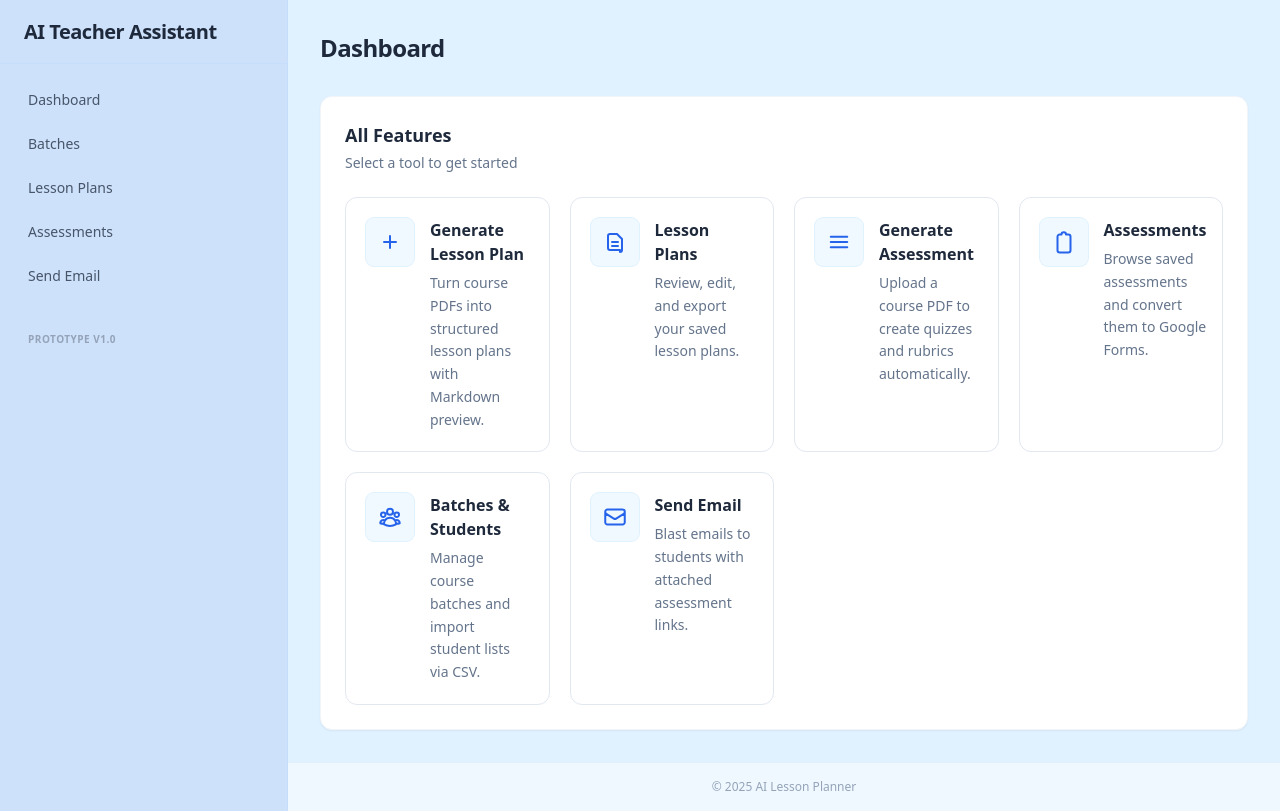
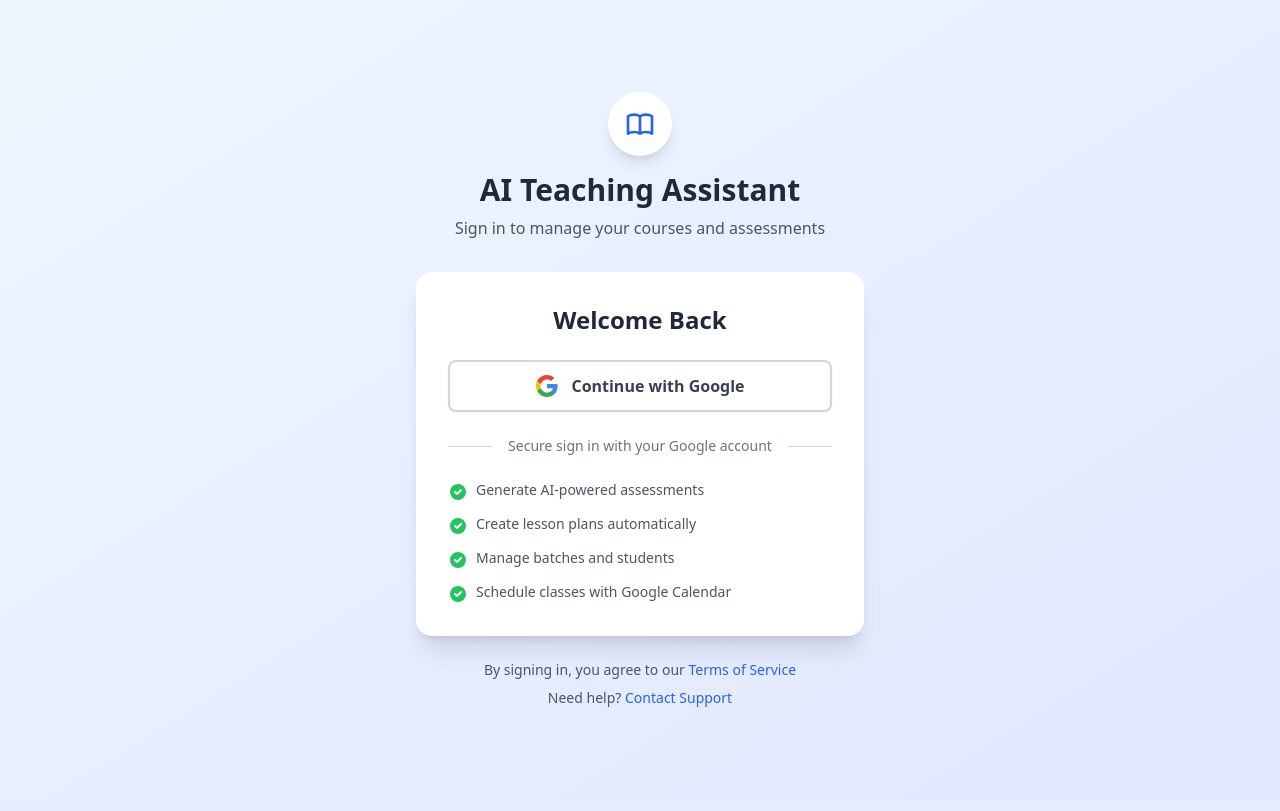
Before and after one commit to Timmythaw/ai-teacher-assistant, a Flask app: page / in a window 1280 px wide. Run offline with Flask 3, Linux system fonts and the light colour scheme; some libraries are stand-ins or nearby versions.

Commit message:
Login Route

```diff
--- a/routes/auth_routes.py
+++ b/routes/auth_routes.py
@@ -10,6 +10,8 @@ from google.oauth2 import id_token
 from google_auth_oauthlib.flow import Flow
 import google.auth.transport.requests
 from utils.supabase_auth import ensure_user_exists_in_db, get_current_user
+from flask import Blueprint, session, abort, redirect, request, url_for, jsonify, render_template
+from google.oauth2 import id_token
 
 auth_bp = Blueprint("auth", __name__)
 
@@ -48,11 +50,26 @@ def get_flow():
     return flow
 
 
+# routes/auth_routes.py
+
 @auth_bp.route("/login")
 def login():
     """
-    Initiate Google OAuth login
-    Redirects to Google's authorization page
+    Render the Login Page.
+    """
+    # If already logged in, redirect to dashboard
+    if get_current_user():
+        return redirect(url_for("main.index"))
+
+    # Just show the HTML page
+    return render_template("login.html")
+
+
+@auth_bp.route("/google")
+def google_login():
+    """
+    Initiate Google OAuth flow.
+    This is called when the user clicks "Continue with Google"
     """
     # If already logged in, redirect to dashboard
     if get_current_user():
@@ -68,6 +85,10 @@ def login():
     session["state"] = state
 
     return redirect(authorization_url)
+
+# ... keep callback, logout, me, and check-google-permissions as they were ...
+
+# You can remove the @auth_bp.route("/verify") function as /login now does this job.
 
 
 @auth_bp.route("/callback")
@@ -103,6 +124,7 @@ def callback():
         session["name"] = id_info.get("name")
         session["email"] = id_info.get("email")
         session["picture"] = id_info.get("picture")
+        session.permanent = True  # <--- Tells browser to keep you logged in
 
         # Store Google OAuth credentials for API access
         session["credentials"] = {
@@ -192,25 +214,25 @@ def get_me():
     )
 
 
-@auth_bp.route("/verify")
-def verify():
-    """
-    Quick endpoint to verify if user is authenticated
-    Used for health checks or quick auth status
+# @auth_bp.route("/verify")
+# def verify():
+#     """
+#     Quick endpoint to verify if user is authenticated
+#     Used for health checks or quick auth status
 
-    Returns:
-        JSON with authenticated status
-    """
-    user = get_current_user()
-    has_credentials = session.get("credentials") is not None
+#     Returns:
+#         JSON with authenticated status
+#     """
+#     user = get_current_user()
+#     has_credentials = session.get("credentials") is not None
 
-    return jsonify(
-        {
-            "authenticated": user is not None,
-            "user_id": user["id"] if user else None,
-            "has_google_credentials": has_credentials,
-        }
-    )
+#     return jsonify(
+#         {
+#             "authenticated": user is not None,
+#             "user_id": user["id"] if user else None,
+#             "has_google_credentials": has_credentials,
+#         }
+#     )
 
 
 @auth_bp.route("/check-google-permissions")
--- a/routes/main_routes.py
+++ b/routes/main_routes.py
@@ -1,13 +1,26 @@
 from flask import Blueprint, render_template, g
 from utils.db import test_user_context
 from utils.supabase_auth import verify_rls_working, login_required
+from utils.supabase_auth import get_current_user
 
 main_bp = Blueprint('main', __name__)
+
+# @main_bp.route('/',  methods=['GET'])
+# def index():
+#     """Render the main index page."""
+#     return render_template('login.html')
 
 @main_bp.route('/',  methods=['GET'])
 def index():
     """Render the main index page."""
-    return render_template('index.html')
+    user = get_current_user()
+
+    # 1. If user is logged in, show the Dashboard
+    if user:
+        return render_template('index.html', user=user)
+
+    # 2. If NOT logged in, show Login page
+    return render_template('login.html')
 
 @main_bp.route('/test-rls')
 @login_required
--- a/templates/login.html
+++ b/templates/login.html
@@ -1,5 +1,6 @@
 <!DOCTYPE html>
 <html lang="en">
+
 <head>
     <meta charset="UTF-8">
     <meta name="viewport" content="width=device-width, initial-scale=1.0">
@@ -22,6 +23,7 @@
         }
     </script>
 </head>
+
 <body class="bg-gradient-to-br from-blue-50 to-indigo-100 min-h-screen flex items-center justify-center p-4">
 
     <div class="max-w-md w-full">
@@ -29,7 +31,9 @@
         <div class="text-center mb-8">
             <div class="inline-flex items-center justify-center w-16 h-16 bg-white rounded-full shadow-lg mb-4">
                 <svg class="w-8 h-8 text-blue-600" fill="none" stroke="currentColor" viewBox="0 0 24 24">
-                    <path stroke-linecap="round" stroke-linejoin="round" stroke-width="2" d="M12 6.253v13m0-13C10.832 5.477 9.246 5 7.5 5S4.168 5.477 3 6.253v13C4.168 18.477 5.754 18 7.5 18s3.332.477 4.5 1.253m0-13C13.168 5.477 14.754 5 16.5 5c1.747 0 3.332.477 4.5 1.253v13C19.832 18.477 18.247 18 16.5 18c-1.746 0-3.332.477-4.5 1.253"></path>
+                    <path stroke-linecap="round" stroke-linejoin="round" stroke-width="2"
+                        d="M12 6.253v13m0-13C10.832 5.477 9.246 5 7.5 5S4.168 5.477 3 6.253v13C4.168 18.477 5.754 18 7.5 18s3.332.477 4.5 1.253m0-13C13.168 5.477 14.754 5 16.5 5c1.747 0 3.332.477 4.5 1.253v13C19.832 18.477 18.247 18 16.5 18c-1.746 0-3.332.477-4.5 1.253">
+                    </path>
                 </svg>
             </div>
             <h1 class="text-3xl font-bold text-gray-800 mb-2">AI Teaching Assistant</h1>
@@ -41,14 +45,18 @@
             <h2 class="text-2xl font-semibold text-gray-800 mb-6 text-center">Welcome Back</h2>
 
             <!-- Google Sign In Button -->
-            <a href="{{ url_for('auth.login') }}"
-               class="flex items-center justify-center gap-3 w-full bg-white border-2 border-gray-300 hover:border-gray-400 hover:bg-gray-50 text-gray-700 font-semibold py-3 px-4 rounded-lg transition duration-200 shadow-sm hover:shadow-md">
-                <!-- Google Icon -->
+
+            <a href="{{ url_for('auth.google_login') }}"
+                class="flex items-center justify-center gap-3 w-full bg-white border-2 border-gray-300 hover:border-gray-400 hover:bg-gray-50 text-gray-700 font-semibold py-3 px-4 rounded-lg transition duration-200 shadow-sm hover:shadow-md">
                 <svg class="w-6 h-6" viewBox="0 0 24 24">
-                    <path fill="#4285F4" d="M22.56 12.25c0-.78-.07-1.53-.2-2.25H12v4.26h5.92c-.26 1.37-1.04 2.53-2.21 3.31v2.77h3.57c2.08-1.92 3.28-4.74 3.28-8.09z"/>
-                    <path fill="#34A853" d="M12 23c2.97 0 5.46-.98 7.28-2.66l-3.57-2.77c-.98.66-2.23 1.06-3.71 1.06-2.86 0-5.29-1.93-6.16-4.53H2.18v2.84C3.99 20.53 7.7 23 12 23z"/>
-                    <path fill="#FBBC05" d="M5.84 14.09c-.22-.66-.35-1.36-.35-2.09s.13-1.43.35-2.09V7.07H2.18C1.43 8.55 1 10.22 1 12s.43 3.45 1.18 4.93l2.85-2.22.81-.62z"/>
-                    <path fill="#EA4335" d="M12 5.38c1.62 0 3.06.56 4.21 1.64l3.15-3.15C17.45 2.09 14.97 1 12 1 7.7 1 3.99 3.47 2.18 7.07l3.66 2.84c.87-2.6 3.3-4.53 6.16-4.53z"/>
+                    <path fill="#4285F4"
+                        d="M22.56 12.25c0-.78-.07-1.53-.2-2.25H12v4.26h5.92c-.26 1.37-1.04 2.53-2.21 3.31v2.77h3.57c2.08-1.92 3.28-4.74 3.28-8.09z" />
+                    <path fill="#34A853"
+                        d="M12 23c2.97 0 5.46-.98 7.28-2.66l-3.57-2.77c-.98.66-2.23 1.06-3.71 1.06-2.86 0-5.29-1.93-6.16-4.53H2.18v2.84C3.99 20.53 7.7 23 12 23z" />
+                    <path fill="#FBBC05"
+                        d="M5.84 14.09c-.22-.66-.35-1.36-.35-2.09s.13-1.43.35-2.09V7.07H2.18C1.43 8.55 1 10.22 1 12s.43 3.45 1.18 4.93l2.85-2.22.81-.62z" />
+                    <path fill="#EA4335"
+                        d="M12 5.38c1.62 0 3.06.56 4.21 1.64l3.15-3.15C17.45 2.09 14.97 1 12 1 7.7 1 3.99 3.47 2.18 7.07l3.66 2.84c.87-2.6 3.3-4.53 6.16-4.53z" />
                 </svg>
                 <span>Continue with Google</span>
             </a>
@@ -67,25 +75,33 @@
             <div class="space-y-3 text-sm text-gray-600">
                 <div class="flex items-start gap-2">
                     <svg class="w-5 h-5 text-green-500 flex-shrink-0 mt-0.5" fill="currentColor" viewBox="0 0 20 20">
-                        <path fill-rule="evenodd" d="M10 18a8 8 0 100-16 8 8 0 000 16zm3.707-9.293a1 1 0 00-1.414-1.414L9 10.586 7.707 9.293a1 1 0 00-1.414 1.414l2 2a1 1 0 001.414 0l4-4z" clip-rule="evenodd"/>
+                        <path fill-rule="evenodd"
+                            d="M10 18a8 8 0 100-16 8 8 0 000 16zm3.707-9.293a1 1 0 00-1.414-1.414L9 10.586 7.707 9.293a1 1 0 00-1.414 1.414l2 2a1 1 0 001.414 0l4-4z"
+                            clip-rule="evenodd" />
                     </svg>
                     <span>Generate AI-powered assessments</span>
                 </div>
                 <div class="flex items-start gap-2">
                     <svg class="w-5 h-5 text-green-500 flex-shrink-0 mt-0.5" fill="currentColor" viewBox="0 0 20 20">
-                        <path fill-rule="evenodd" d="M10 18a8 8 0 100-16 8 8 0 000 16zm3.707-9.293a1 1 0 00-1.414-1.414L9 10.586 7.707 9.293a1 1 0 00-1.414 1.414l2 2a1 1 0 001.414 0l4-4z" clip-rule="evenodd"/>
+                        <path fill-rule="evenodd"
+                            d="M10 18a8 8 0 100-16 8 8 0 000 16zm3.707-9.293a1 1 0 00-1.414-1.414L9 10.586 7.707 9.293a1 1 0 00-1.414 1.414l2 2a1 1 0 001.414 0l4-4z"
+                            clip-rule="evenodd" />
                     </svg>
                     <span>Create lesson plans automatically</span>
                 </div>
                 <div class="flex items-start gap-2">
                     <svg class="w-5 h-5 text-green-500 flex-shrink-0 mt-0.5" fill="currentColor" viewBox="0 0 20 20">
-                        <path fill-rule="evenodd" d="M10 18a8 8 0 100-16 8 8 0 000 16zm3.707-9.293a1 1 0 00-1.414-1.414L9 10.586 7.707 9.293a1 1 0 00-1.414 1.414l2 2a1 1 0 001.414 0l4-4z" clip-rule="evenodd"/>
+                        <path fill-rule="evenodd"
+                            d="M10 18a8 8 0 100-16 8 8 0 000 16zm3.707-9.293a1 1 0 00-1.414-1.414L9 10.586 7.707 9.293a1 1 0 00-1.414 1.414l2 2a1 1 0 001.414 0l4-4z"
+                            clip-rule="evenodd" />
                     </svg>
                     <span>Manage batches and students</span>
                 </div>
                 <div class="flex items-start gap-2">
                     <svg class="w-5 h-5 text-green-500 flex-shrink-0 mt-0.5" fill="currentColor" viewBox="0 0 20 20">
-                        <path fill-rule="evenodd" d="M10 18a8 8 0 100-16 8 8 0 000 16zm3.707-9.293a1 1 0 00-1.414-1.414L9 10.586 7.707 9.293a1 1 0 00-1.414 1.414l2 2a1 1 0 001.414 0l4-4z" clip-rule="evenodd"/>
+                        <path fill-rule="evenodd"
+                            d="M10 18a8 8 0 100-16 8 8 0 000 16zm3.707-9.293a1 1 0 00-1.414-1.414L9 10.586 7.707 9.293a1 1 0 00-1.414 1.414l2 2a1 1 0 001.414 0l4-4z"
+                            clip-rule="evenodd" />
                     </svg>
                     <span>Schedule classes with Google Calendar</span>
                 </div>
@@ -94,10 +110,12 @@
 
         <!-- Footer -->
         <div class="text-center mt-6 text-sm text-gray-600">
-            <p>By signing in, you agree to our <a href="#" class="text-blue-600 hover:underline">Terms of Service</a></p>
+            <p>By signing in, you agree to our <a href="#" class="text-blue-600 hover:underline">Terms of Service</a>
+            </p>
             <p class="mt-2">Need help? <a href="#" class="text-blue-600 hover:underline">Contact Support</a></p>
         </div>
     </div>
 
 </body>
+
 </html>
```
